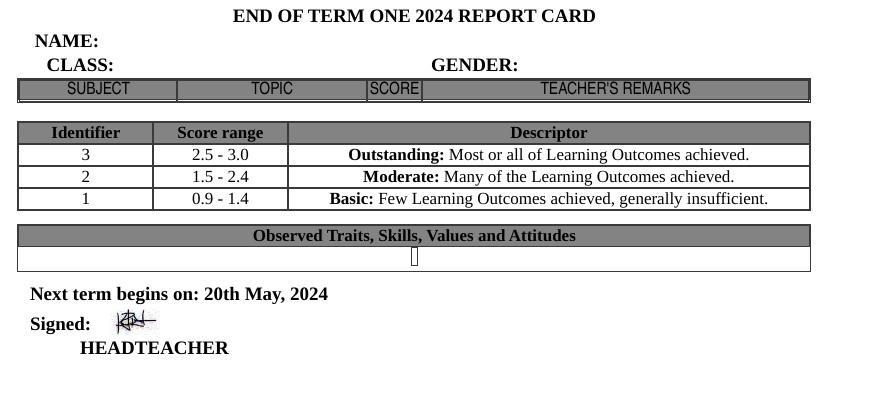
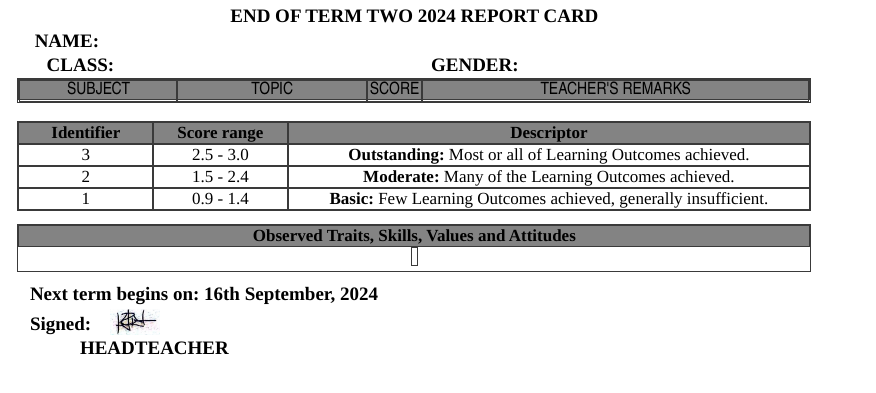
Before and after one commit to Ed-Isingoma/sleekreports-web, a plain HTML site: page reportTemp.html in a window 1280 px wide. Shown: the part 89-482 px from the top of the page, without its empty margins (0-876 px from the left). Drawn offline with Linux system fonts and the light colour scheme; no server answers.

Commit message:
e.o.t 2 2024

```diff
--- a/reportTemp.html
+++ b/reportTemp.html
@@ -25,7 +25,7 @@
         </div>
         <div class="reportIntros">
             <div class="reportWord">
-                END OF TERM ONE 2024 REPORT CARD
+                END OF TERM TWO 2024 REPORT CARD
             </div>
             <div class="theirName inlineB">
                 NAME:
@@ -81,7 +81,7 @@
         </div>
         <div class="reportOutros">
             <div class="nxtTerm">
-                Next term begins on: 20th May, 2024
+                Next term begins on: 16th September, 2024
             </div>
             <div class="signOut">
                 <div class="theSign">Signed:</div>
```
